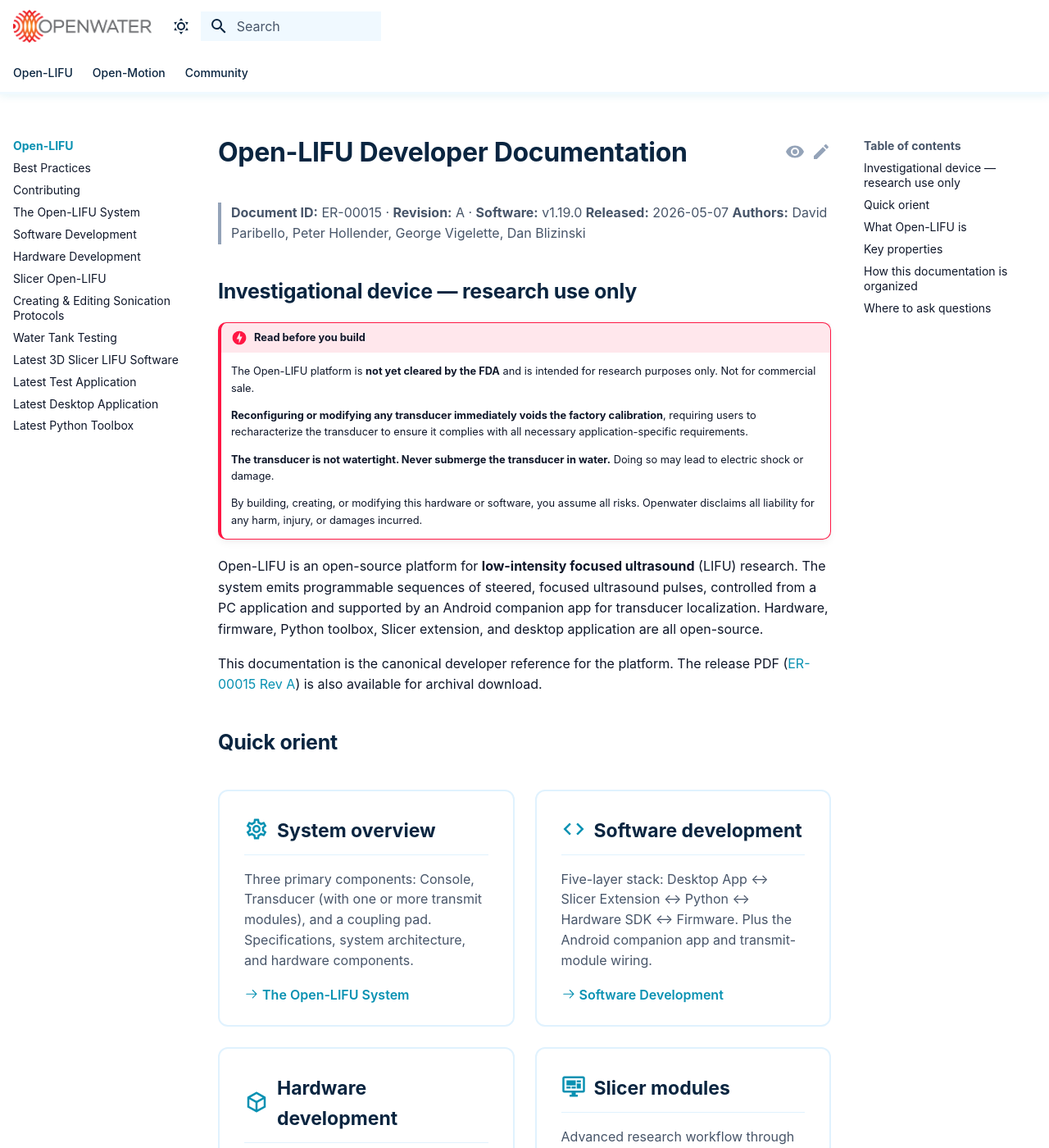
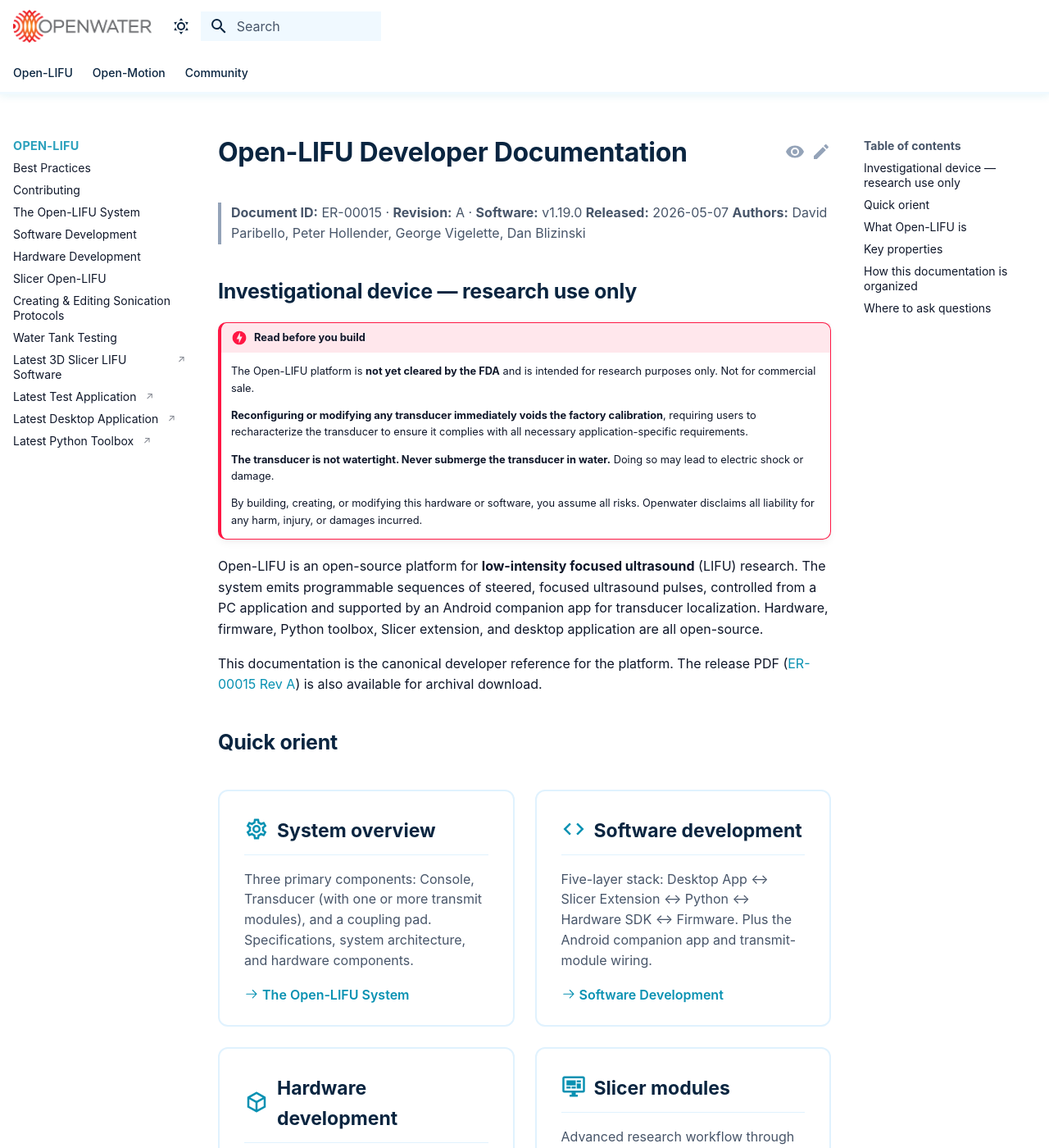
Before and after one commit to OpenwaterHealth/openwater-docs, an MkDocs documentation site: the page built from docs/openlifu/index.md, in a window 1280 px wide and 1400 px high. Shown: the whole window at 82% size. Built offline with MkDocs 1.6.1 and Material for MkDocs 9.7.7, drawn with Linux system fonts in a browser that asks for light colours; comment, search, counter and statistics services are not loaded.

Commit message:
Add nav section dividers and external-link markers
Appends ~47 lines. Draws a divider rule above each grouped nav section so documentation pages read as separate from the Downloads / release links, styles section labels as uppercase headers, and adds an outbound arrow to GitHub, Slicer, and Play Store links. Theme-aware for the slate scheme. Applies to both product tabs. Existing rules unchanged.

```diff
--- a/docs/stylesheets/extra.css
+++ b/docs/stylesheets/extra.css
@@ -519,3 +519,50 @@ body, .md-typeset {
 .md-footer-meta {
   background: #06283d;
 }
+
+/* ============================================================================
+   Navigation section dividers
+   ----------------------------------------------------------------------------
+   The Open-LIFU / Open-Motion nav mixes documentation pages with external
+   release links. Grouping them under level-2 sections (see mkdocs.yml nav)
+   gives bold headers; this adds a rule above each group so "Downloads" is
+   visually separated from the documentation above it.
+
+   Applies to every grouped section in both product tabs.
+   ========================================================================== */
+
+.md-nav--primary .md-nav__item--section:not(:first-child) {
+  margin-top: 0.9rem;
+  padding-top: 0.9rem;
+  border-top: 1px solid var(--md-default-fg-color--lightest);
+}
+
+/* Section labels: slightly stronger than page links so groups read as headers */
+.md-nav--primary .md-nav__item--section > .md-nav__link,
+.md-nav--primary .md-nav__item--section > label.md-nav__link {
+  color: var(--ow-deep-navy);
+  font-weight: 700;
+  font-size: 0.72rem;
+  letter-spacing: 0.02em;
+  text-transform: uppercase;
+  opacity: 0.85;
+}
+
+[data-md-color-scheme="slate"] .md-nav--primary .md-nav__item--section > .md-nav__link,
+[data-md-color-scheme="slate"] .md-nav--primary .md-nav__item--section > label.md-nav__link {
+  color: var(--ow-aqua-bright);
+}
+
+[data-md-color-scheme="slate"] .md-nav--primary .md-nav__item--section:not(:first-child) {
+  border-top-color: rgba(255, 255, 255, 0.12);
+}
+
+/* External (release / download) links get a subtle outbound affordance */
+.md-nav__link[href^="https://github.com"]::after,
+.md-nav__link[href^="https://download.slicer.org"]::after,
+.md-nav__link[href^="https://play.google.com"]::after {
+  content: "↗";
+  margin-left: 0.3em;
+  font-size: 0.85em;
+  opacity: 0.55;
+}
```
